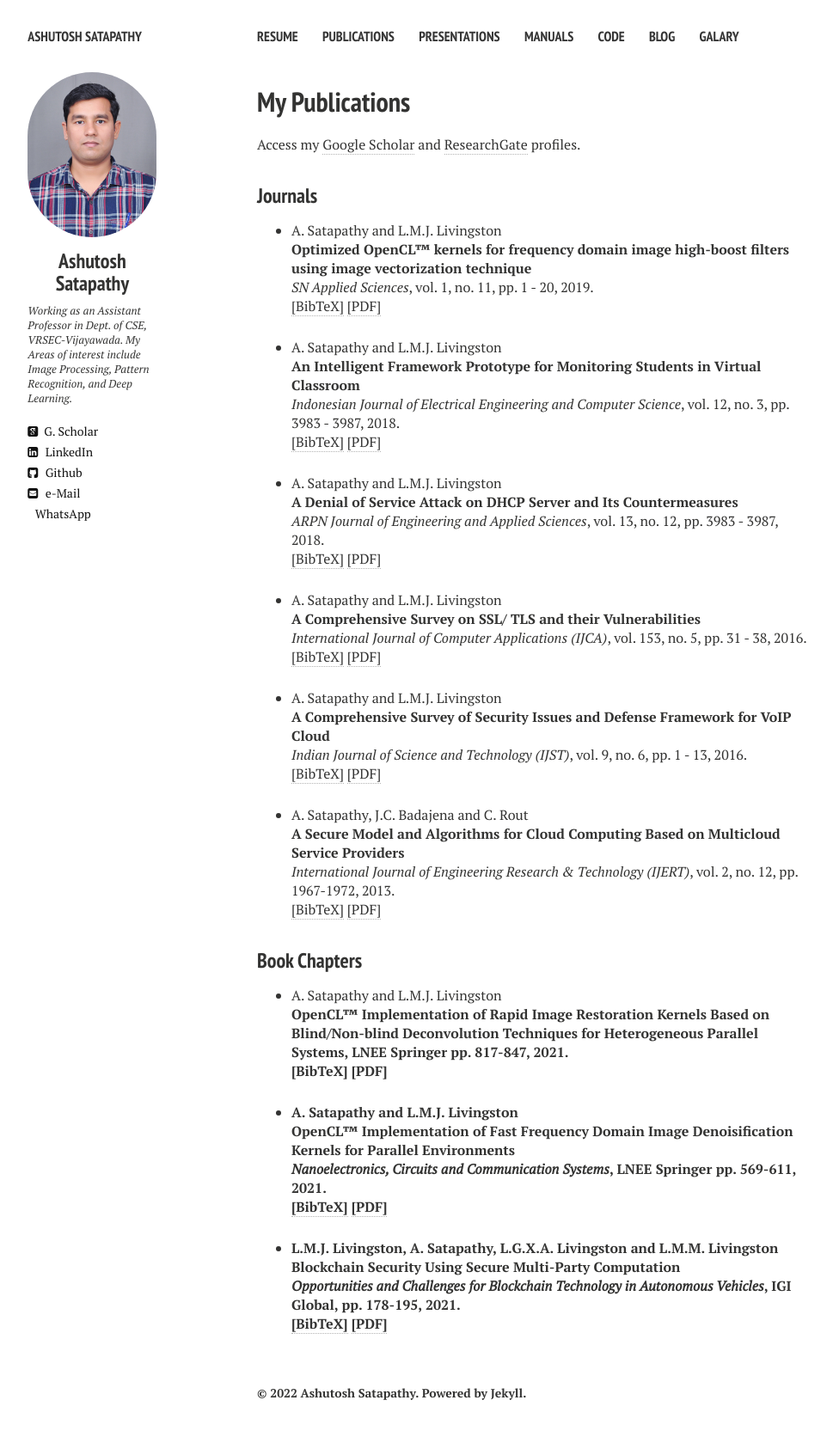
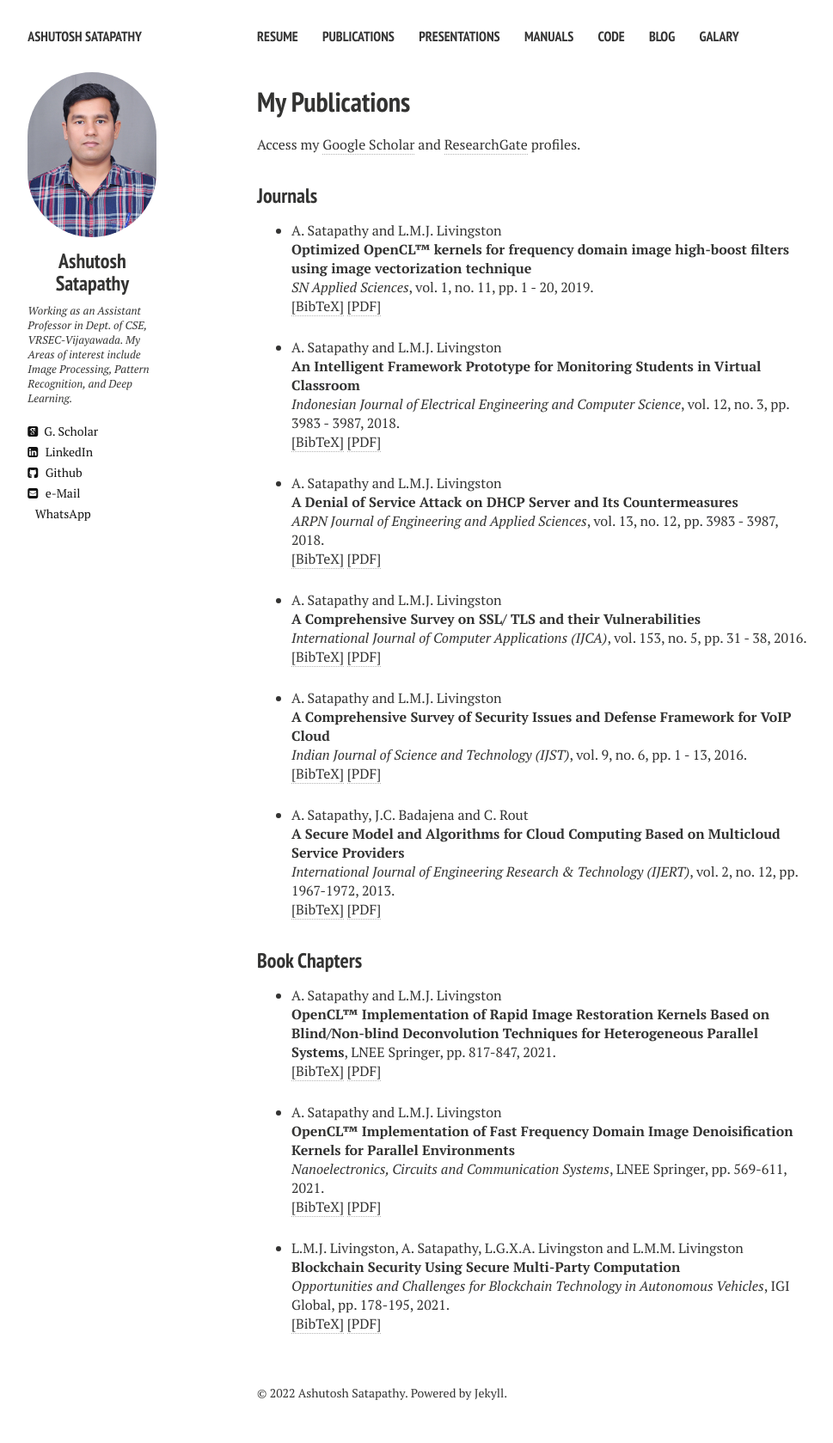
Before and after one commit to ashutoshsatapathy1990/ashutoshsatapathy1990.github.io, a Jekyll site: the page built from publications.md, in a window 1280 px wide. Shown: the whole page at 86% size, without its empty margins (21-990 px from the left). Built offline with Jekyll 4.4.1, drawn with Linux system fonts in a browser that asks for light colours; nearby versions of some CDN libraries.

```diff
--- a/_layouts/publications.html
+++ b/_layouts/publications.html
@@ -260,8 +260,8 @@ pp. 1967-1972,
 <!-- Item: ashutosh2021bc -->
 <li ><p>
 A. Satapathy and L.M.J. Livingston
-<br><b>OpenCL™ Implementation of Rapid Image Restoration Kernels Based on Blind/Non-blind Deconvolution Techniques for Heterogeneous Parallel Systems</i>,
-LNEE Springer
+<br><b>OpenCL™ Implementation of Rapid Image Restoration Kernels Based on Blind/Non-blind Deconvolution Techniques for Heterogeneous Parallel Systems</b></i>,
+LNEE Springer,
 pp. 817-847,
 2021.
 <br />
@@ -287,7 +287,7 @@ pp. 817-847,
 A. Satapathy and L.M.J. Livingston
 <br><b>OpenCL™ Implementation of Fast Frequency Domain Image Denoisification Kernels for Parallel Environments</b><br>
 <i>Nanoelectronics, Circuits and Communication Systems</i>,
-LNEE Springer
+LNEE Springer,
 pp. 569-611,
 2021.
 <br />
```
